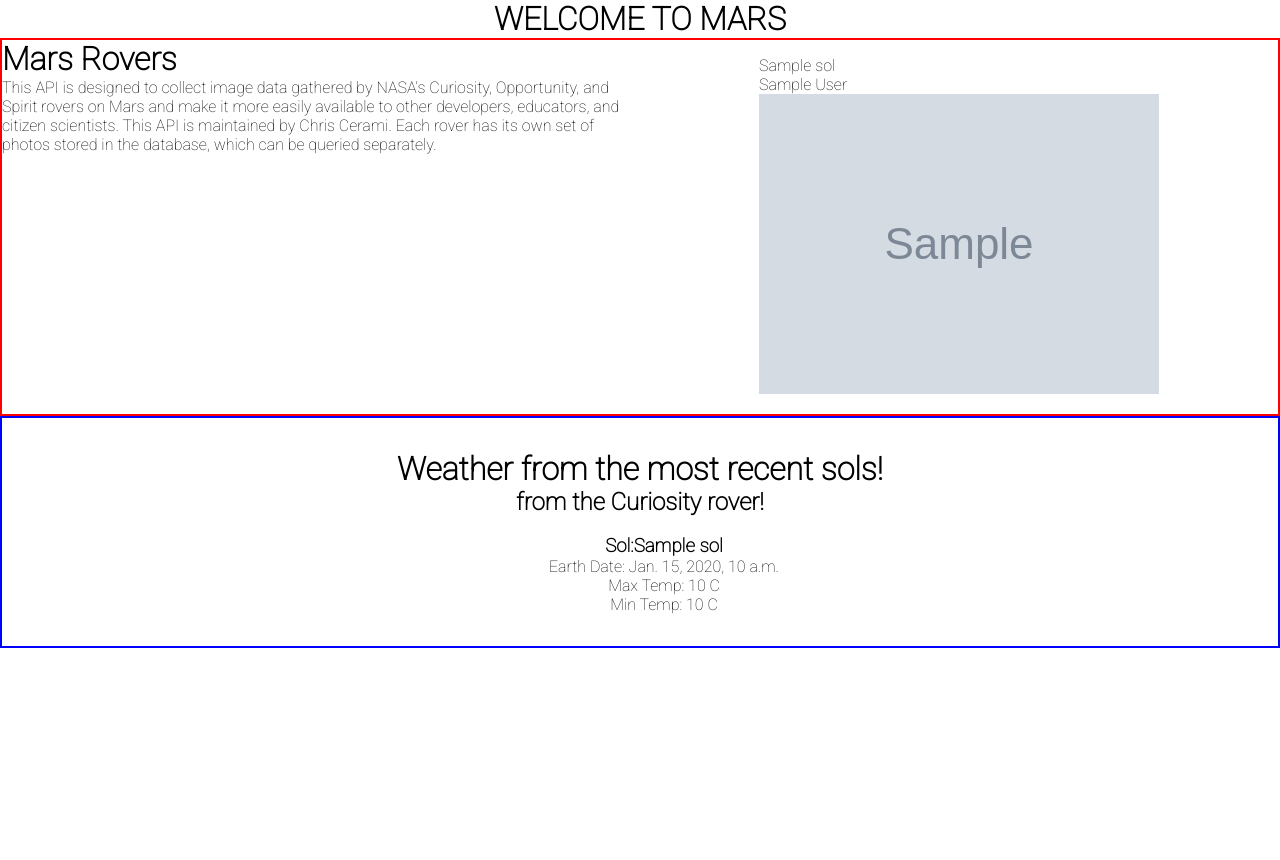
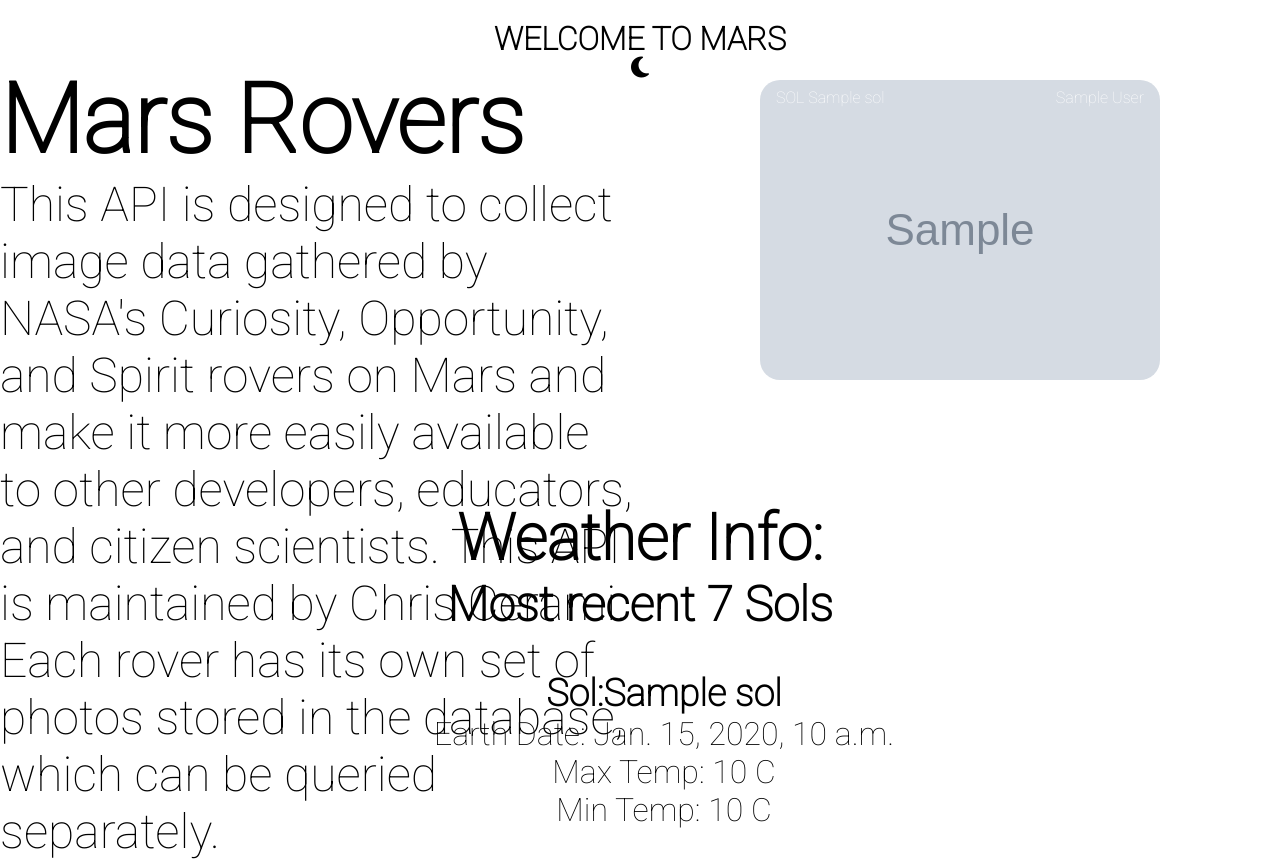
Before and after one commit to zachjohnson1020/Explore-Mars, a Django app: template exploreMars/templates/marshome.html in a window 1280 px wide. Before the commit the page ends 648 px from the top, so only its background shows below. Run offline with Django 4.2, Linux system fonts and the light colour scheme; the template is opened without the code that fills it: most values are stand-ins (such as "Sample title", 1, 10 or a date in 2020); grey boxes marked "Sample" are stand-in pictures; some libraries are stand-ins or nearby versions.

Commit message:
Initial Commit

```diff
--- a/exploreMars/templates/marshome.html
+++ b/exploreMars/templates/marshome.html
@@ -9,6 +9,7 @@
     <title>Mars</title>
     <link rel="preconnect" href="https://fonts.googleapis.com">
     <link rel="preconnect" href="https://fonts.gstatic.com" crossorigin>
+    <link rel="stylesheet"href="https://fonts.googleapis.com/css2?family=Material+Symbols+Outlined:opsz,wght,FILL,GRAD@20..48,100..700,0..1,-50..200" />
     <link href="https://fonts.googleapis.com/css2?family=Roboto:wght@100&display=swap" rel="stylesheet">
     <script src="https://kit.fontawesome.com/30004c4ceb.js" crossorigin="anonymous"></script>
     <link rel="stylesheet" href="{% static 'css/marshome.css' %}">
@@ -17,27 +18,30 @@
 <body>
 
 
+
     <div class="welcome">
-        <h1>WELCOME TO MARS</h1>
+        <h1>WELCOME TO MARS</h1>         <i class="fa-solid fa-moon fa-xl" id="toggleDark"></i>
     </div>
-
-
 
     <!-- MARS IMAGES -->
     <div class="marsimgs">
+
+
         <!-- <h1>Recent Photos From The Curiosity Rover!</h1> -->
         <div class="summary">
             <h1>Mars Rovers</h1>
-                        <p>This API is designed to collect image data gathered by NASA's Curiosity, Opportunity, and Spirit rovers on Mars and make it more easily available to other developers, educators, and citizen scientists.
+            <p>This API is designed to collect image data gathered by NASA's Curiosity, Opportunity, and Spirit rovers
+                on Mars and make it more easily available to other developers, educators, and citizen scientists.
                 This API is maintained by Chris Cerami.
                 Each rover has its own set of photos stored in the database, which can be queried separately.</p>
         </div>
         <div class="gal">
             {% for photo in photos %}
             <div class="rvrimgs">
-                            <p>{{photo.sol}}</p>
-                            <p>{{photo.camera.full_name}}</p>
-                            <img src={{photo.img_src}} max-height="100%" width="auto" alt="">
+                <img src={{photo.img_src}}>
+                <p class="sol">SOL {{photo.sol}}</p>
+                <p class="cam">{{photo.camera.full_name}}</p>
+
             </div>
             {% endfor %}
         </div>
@@ -48,10 +52,10 @@
 
 
     <!-- WEATHER  -->
-    <div class="weather scroller ">
+    <div class="weather">
 
-        <h1>Weather from the most recent sols!</h1>
-        <h2>from the Curiosity rover!</h2><br>
+        <h1>Weather Info:</h1>
+        <h2>Most recent 7 Sols </h2><br>
         <div class="data">
             {% for sol in weather %}
             <div class="weatherdiv">
@@ -66,7 +70,46 @@
         </div>
         <!--^^^^ WEATHER ^^^^ -->
 
+        <script src="https://code.jquery.com/jquery-3.7.1.js"
+        integrity="sha256-eKhayi8LEQwp4NKxN+CfCh+3qOVUtJn3QNZ0TciWLP4=" crossorigin="anonymous"></script>
 
+
+    <script>
+
+
+
+
+
+        // DARK MODE
+
+        // DARK MODE
+
+        const toggle = document.getElementById('toggleDark');
+        const body = document.querySelector('body');
+
+
+        toggle.addEventListener('click', function() {
+            this.classList.toggle('fa-moon');
+            if (this.classList.toggle('fa-sun')) {
+                body.style.backgroundColor = 'black'; //black
+		body.style.color = 'white';
+                body.style.transition = '2s';
+
+
+            } else {
+                body.style.backgroundColor = 'white';
+		body.style.color = 'black';
+                body.style.transition = '2s';
+
+            }
+
+
+
+        })
+
+
+
+    </script>
 
 
 </body>
--- a/static/css/marshome.css
+++ b/static/css/marshome.css
@@ -1,4 +1,4 @@
-*{
+* {
     padding: 0;
     margin: 0;
     text-decoration: none;
@@ -11,31 +11,66 @@
     background-color: white;
     color: black;
     align-content: center;
+    height: 100%;
 }
 
+html {
+    --scrollbarBG: #acacac;
+    --thumbBG: #90A4AE;
+    height: 100%;
+}
+
+body::-webkit-scrollbar {
+    width: 11px;
+}
+
+body {
+    scrollbar-width: thin;
+    scrollbar-color: var(--thumbBG) var(--scrollbarBG);
+}
+
+body::-webkit-scrollbar-track {
+    background: var(--scrollbarBG);
+}
+
+body::-webkit-scrollbar-thumb {
+    background-color: var(--thumbBG);
+    border-radius: 6px;
+    border: 3px solid var(--scrollbarBG);
+}
+
+#toggleDark{
+    cursor: pointer;
+}
+/*
+  ##Device = Desktops
+  ##Screen = 1281px to higher resolution desktops
+*/
+
+@media (min-width: 1025px) {
+
+    /* CSS */
     .welcome {
         display: block;
         text-align: center;
+        margin: 20px;
+        height: 3%;
     }
 
-.summary{
+    .summary {
         width: 50%;
+        font-size: clamp(1px, 8vw, 3rem);
     }
-.marsimgs{
+
+    .marsimgs {
         /* width: 50%; */
-    border: solid red 2px;
+        /* border: solid red 2px; */
         justify-content: center;
         display: flex;
-    height: 100%;
+        height: 50%;
+        /* background-color: red; */
+    }
 
-}
-.gallery {
-    display: flex;
-    justify-content: center;
-    align-items: center;
-    width: 50%;
-
-}
 
     .apod {
         /* border: solid red 2px; */
@@ -45,6 +80,7 @@
         align-items: center;
         text-align: center;
     }
+
     .explain {
         min-width: 50%;
     }
@@ -53,17 +89,22 @@
         min-width: 50%;
         margin-left: 2rem;
     }
+
     .weather {
-    border: solid blue 2px;
+        /* background-color: blue; */
         text-align: center;
         padding: 2rem;
-    height: 50%;
+        height: 47%;
+        margin-top: 5px;
+        font-size: clamp(.5rem, 8vw, 2rem);
     }
+
     .data {
         display: flex;
         justify-content: center;
         align-items: center;
         margin-left: 3rem;
+
     }
 
     .gal {
@@ -75,6 +116,76 @@
         width: 50%;
     }
 
+    .rvrimgs img {
+        max-width: 700px;
+        height: auto;
+        border-radius: 20px;
+
+    }
+
+    .sol {
+        position: absolute;
+        top: 8px;
+        left: 16px;
+        color: white;
+    }
+
+    .cam {
+        position: absolute;
+        top: 8px;
+        right: 16px;
+        color: white;
+    }
+
     .rvrimgs {
-    margin: 0 1rem;
+        position: relative;
+        text-align: center;
+        margin: 0 10px;
     }
+
+}
+
+
+/*
+    ##Device = Tablets, Ipads (portrait)
+    ##Screen = B/w 768px to 1024px
+  */
+
+@media (min-width: 768px) and (max-width: 1024px) {
+
+    /* CSS */
+
+}
+
+/*
+    ##Device = Tablets, Ipads (landscape)
+    ##Screen = B/w 768px to 1024px
+  */
+
+@media (min-width: 768px) and (max-width: 1024px) and (orientation: landscape) {
+
+    /* CSS */
+
+}
+
+/*
+    ##Device = Low Resolution Tablets, Mobiles (Landscape)
+    ##Screen = B/w 481px to 767px
+  */
+
+@media (min-width: 481px) and (max-width: 767px) {
+
+    /* CSS */
+
+}
+
+/*
+    ##Device = Most of the Smartphones Mobiles (Portrait)
+    ##Screen = B/w 320px to 479px
+  */
+
+@media (min-width: 320px) and (max-width: 480px) {
+
+    /* CSS */
+
+}
```
Also changed, not shown: ExploreSystem/settings.py (+10 -1 lines), 1 other file. Lines whose indentation alone changed are shown as unchanged.
